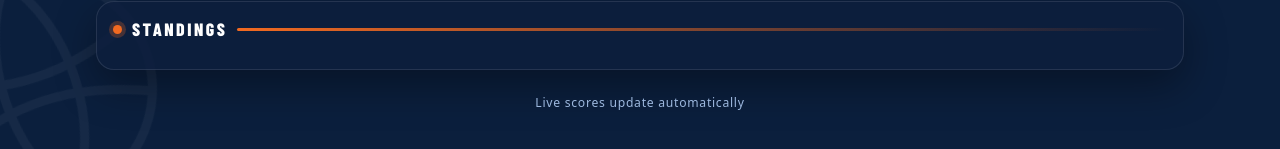
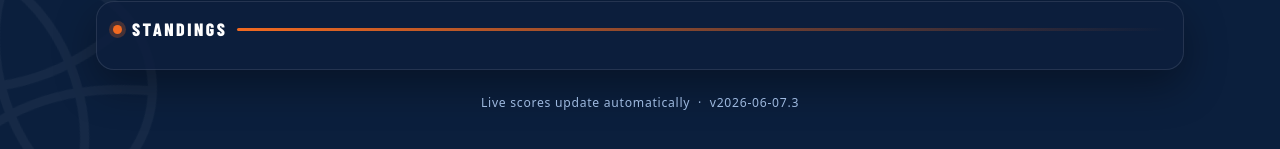
Before and after one commit to modipriyam/svt-volleyball, a website: page public/fan.html in a window 1280 px wide. Shown: the part 543-692 px from the top of the page. Drawn offline with Linux system fonts and the light colour scheme; no server answers.

Commit message:
Add version stamp to fan page footer
Co-Authored-By: Claude Sonnet 4.6 <noreply@anthropic.com>

```diff
--- a/public/fan.html
+++ b/public/fan.html
@@ -526,7 +526,7 @@
 
    </div><!-- /layout -->
 
-    <footer>Live scores update automatically</footer>
+    <footer>Live scores update automatically &nbsp;·&nbsp; v2026-06-07.3</footer>
   </div>
 
 <script>
```
